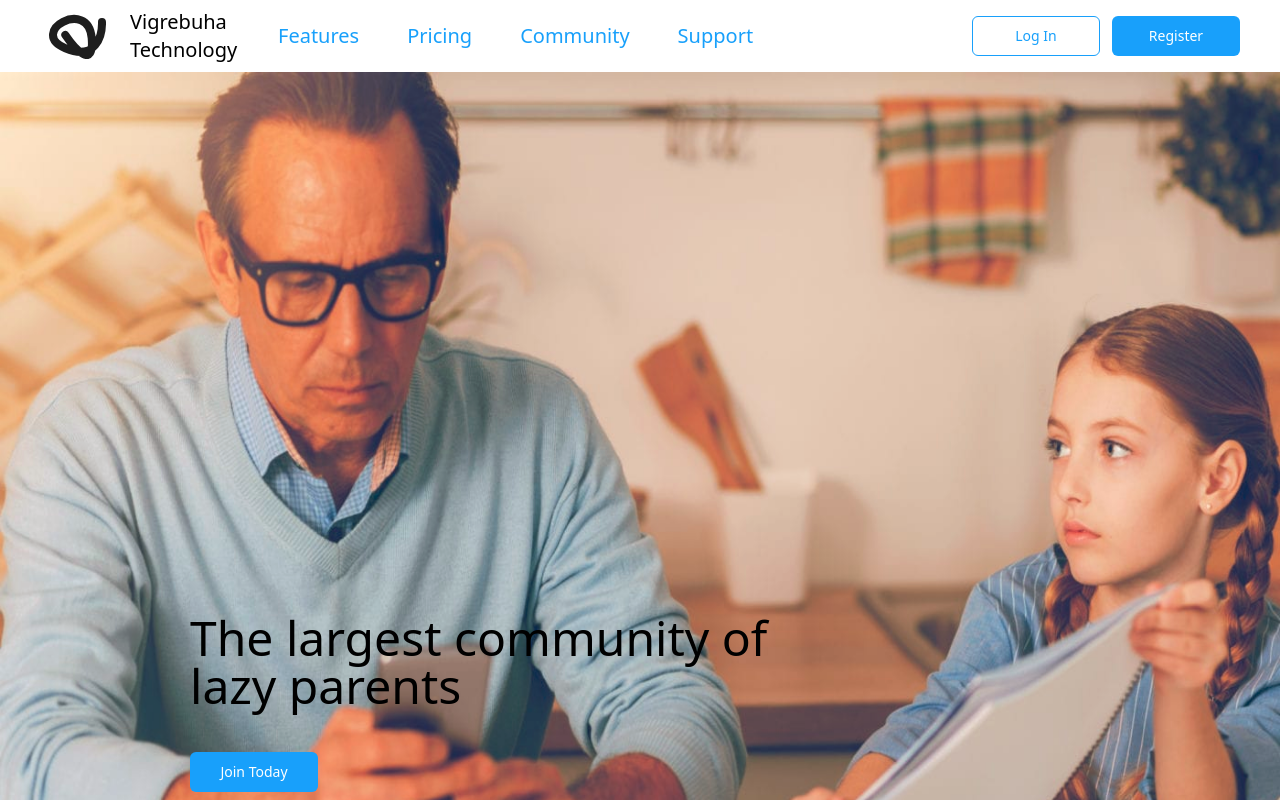
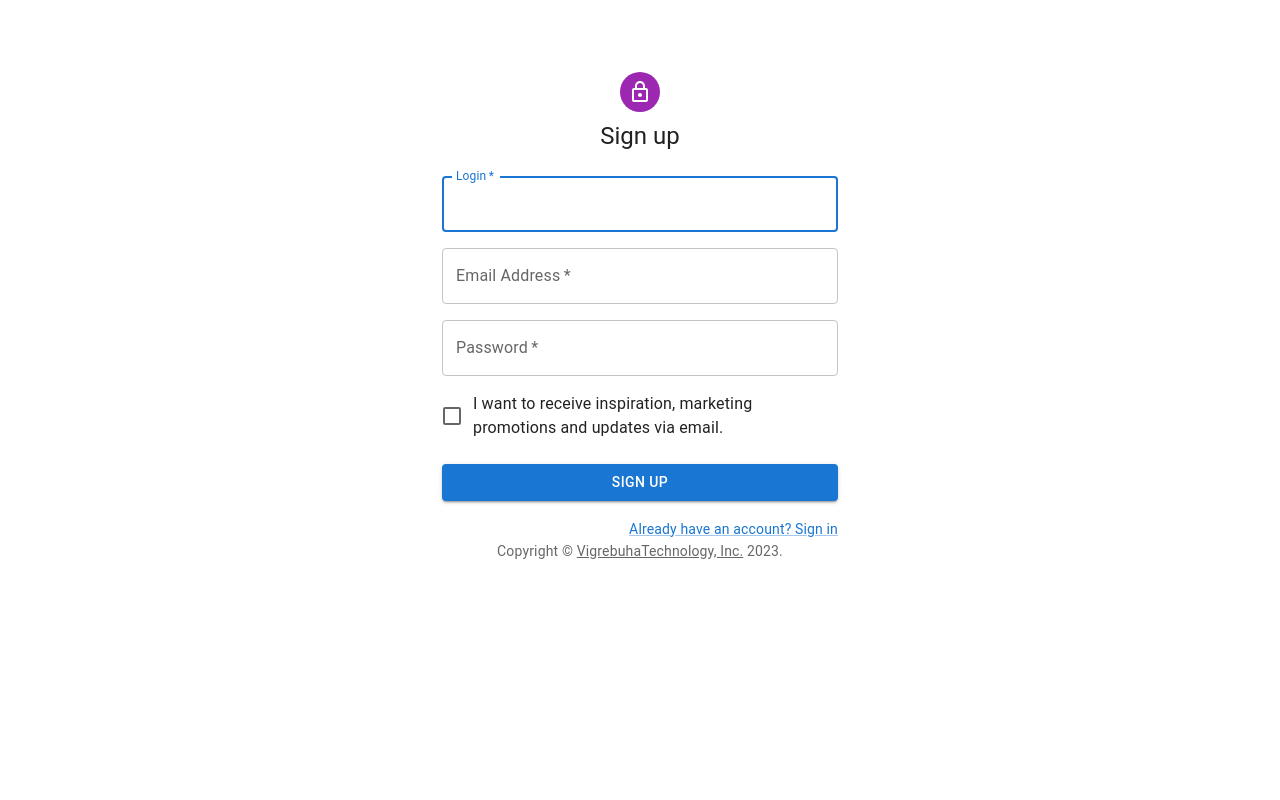
Before and after one commit to sofrin/ok-mom, a React (Vite) app: page /SignUp in a window 1280 px wide. Shown: the top 800 px of the page. Built offline with nearby package versions, Linux system fonts and the light colour scheme.

Commit message:
added SignIn&SignUp routing

```diff
--- a/index.html
+++ b/index.html
@@ -5,7 +5,7 @@
 		<link
 			rel="icon"
 			type="image/svg+xml"
-			href="/Vector 4.svg"
+			href="/Logo.png"
 		/>
 		<meta
 			name="viewport"
--- a/package.json
+++ b/package.json
@@ -15,7 +15,8 @@
     "@mui/icons-material": "^5.14.8",
     "@mui/material": "^5.14.8",
     "react": "^18.2.0",
-    "react-dom": "^18.2.0"
+    "react-dom": "^18.2.0",
+    "react-router-dom": "^6.15.0"
   },
   "devDependencies": {
     "@types/react": "^18.2.15",
--- a/src/App.tsx
+++ b/src/App.tsx
@@ -1,10 +1,37 @@
 import { Landing } from "./pages/Landing"
-
+import { Route, Routes } from 'react-router-dom';
+import SignIn from "./pages/SignIn";
+import SignUp from "./pages/SIgnUp";
+import { NotFound } from "./pages/NotFound";
+import { Home } from "./pages/Home";
 function App() {
 
 
   return (
-    <Landing />
+    <Routes>
+
+      <Route
+        path='/'
+        element={<Landing />}
+      />
+      <Route
+        path='/SignIn'
+        element={<SignIn />}
+      />
+      <Route
+        path='*'
+        element={<NotFound />}
+      />
+      <Route
+        path='/SignUp'
+        element={<SignUp />}
+      />
+      <Route
+        path='/Home'
+        element={<Home />}
+      />
+
+    </Routes>
   )
 }
 
--- a/src/main.tsx
+++ b/src/main.tsx
@@ -2,9 +2,13 @@ import React from 'react'
 import ReactDOM from 'react-dom/client'
 import App from './App.tsx'
 import './index.css'
+import { BrowserRouter } from 'react-router-dom'
 
 ReactDOM.createRoot(document.getElementById('root')!).render(
   <React.StrictMode>
-    <App />
+    <BrowserRouter>
+      <App />
+    </BrowserRouter>
+
   </React.StrictMode>,
 )
--- /dev/null
+++ b/src/pages/Home.tsx
@@ -0,0 +1,5 @@
+import React from "react";
+
+export const Home = () => {
+  return <div>Home</div>;
+};
--- a/src/pages/Landing.tsx
+++ b/src/pages/Landing.tsx
@@ -1,20 +1,23 @@
 import React from "react";
+import { Link, NavLink } from "react-router-dom";
 
 export const Landing = () => {
   return <>
     <header>
       <div className="container">
         <nav className="flex items-center justify-between px-10">
-          <a href="#" className="flex flex-row items-center p-2 gap-6 pr-12" ><img src='/Vector 4.svg' alt="logo" /> <span className="font-medium text-xl max-w-[100px]">Vigrebuha
-            Technology </span></a>
+          <Link to="/" className="flex flex-row items-center p-2 gap-6 pr-12" ><img src='/Vector 4.svg' alt="logo" /> <span className="font-medium text-xl max-w-[100px]">Vigrebuha
+            Technology </span></Link>
           <ul className="flex gap-12 mr-auto ">
-            <li><a className=" font-medium text-xl   text-[#18A0FB]  " href="#">Features</a></li>
-            <li><a className=" font-medium text-xl   text-[#18A0FB] " href="#">Pricing</a></li>
-            <li><a className=" font-medium text-xl   text-[#18A0FB] " href="#">Community</a></li>
-            <li><a className=" font-medium text-xl   text-[#18A0FB] " href="#">Support</a></li>
+            <li><NavLink className=" font-medium text-xl   text-[#18A0FB]  " to="/">Features</NavLink></li>
+            <li><NavLink className=" font-medium text-xl   text-[#18A0FB] " to="/">Pricing</NavLink></li>
+            <li><NavLink className=" font-medium text-xl   text-[#18A0FB] " to="/">Community</NavLink></li>
+            <li><NavLink className=" font-medium text-xl   text-[#18A0FB] " to="/">Support</NavLink></li>
           </ul>
-          <div className="flex gap-3 "><button className="w-32 h-10 rounded-md border-[1px] border-[#18A0FB] text-[#18A0FB] text-center text-sm"> Log In</button>
-            <button className="w-32 h-10 rounded-md text-white bg-[#18A0FB] text-center text-sm">Register</button></div>
+          <div className="flex gap-3 ">
+            <Link to='/SignIn'> <button className="w-32 h-10 rounded-md border-[1px] border-[#18A0FB] text-[#18A0FB] text-center text-sm"> Log In</button></Link>
+            <Link to='/SignUp'> <button className="w-32 h-10 rounded-md text-white bg-[#18A0FB] text-center text-sm">Register</button></Link>
+          </div>
         </nav>
       </div>
     </header>
@@ -66,12 +69,12 @@ export const Landing = () => {
     </main>
     <footer className="bg-[#EAEBE4]">
       <nav className="flex items-center  justify-between px-10 ">
-        <a href="#" className="flex flex-row items-center p-2 gap-6 pl-14" ><img src='/Vector 4.svg' alt="logo" /> <span className="font-medium text-xl max-w-[100px]">Vigrebuha
-          Technology </span></a>
+        <Link to="/" className="flex flex-row items-center p-2 gap-6 pl-14" ><img src='/Vector 4.svg' alt="logo" /> <span className="font-medium text-xl max-w-[100px]">Vigrebuha
+          Technology </span></Link>
         <ul className="flex gap-28  justify-center items-center flex-1">
-          <li><a className=" font-medium text-xl   text-black  " href="#">Mobile app</a></li>
-          <li><a className=" font-medium text-xl   text-black " href="#">Community</a></li>
-          <li><a className=" font-medium text-xl   text-black " href="#">Company</a></li>
+          <li><NavLink className=" font-medium text-xl   text-black  " to="/">Mobile app</NavLink></li>
+          <li><NavLink className=" font-medium text-xl   text-black " to="/">Community</NavLink></li>
+          <li><NavLink className=" font-medium text-xl   text-black " to="/">Company</NavLink></li>
 
         </ul>
         <p className="opacity-80 w-[240px] "> © VigrebuhaTechnology, Inc. 2023. We love our users!</p>
--- /dev/null
+++ b/src/pages/NotFound.tsx
@@ -0,0 +1,16 @@
+import React from "react";
+
+export const NotFound = () => {
+  return (
+    <div className="container" >
+      <h1>
+        <span>:( </span>
+        <br />
+        Ничего не найдено
+      </h1>
+      <p >
+        К сожалению данная страница отсуствует.
+      </p>
+    </div>
+  )
+};
--- a/src/pages/SIgnUp.tsx
+++ b/src/pages/SIgnUp.tsx
@@ -12,13 +12,14 @@ import LockOutlinedIcon from '@mui/icons-material/LockOutlined';
 import Typography from '@mui/material/Typography';
 import Container from '@mui/material/Container';
 import { createTheme, ThemeProvider } from '@mui/material/styles';
+import { useNavigate } from 'react-router-dom';
 
 function Copyright() {
   return (
     <Typography variant="body2" color="text.secondary" align="center" >
       {'Copyright © '}
-      <Link color="inherit" href="https://mui.com/">
-        Your Website
+      <Link color="inherit" href="/">
+        VigrebuhaTechnology, Inc.
       </Link>{' '}
       {new Date().getFullYear()}
       {'.'}
@@ -30,6 +31,7 @@ function Copyright() {
 const defaultTheme = createTheme();
 
 export default function SignUp() {
+  const navigate = useNavigate()
   const handleSubmit = (event: React.FormEvent<HTMLFormElement>) => {
     event.preventDefault();
     const data = new FormData(event.currentTarget);
@@ -38,6 +40,7 @@ export default function SignUp() {
       email: data.get('email'),
       password: data.get('password'),
     });
+    navigate('/Home')
   };
 
   return (
@@ -110,7 +113,7 @@ export default function SignUp() {
             </Button>
             <Grid container justifyContent="flex-end">
               <Grid item>
-                <Link href="#" variant="body2">
+                <Link href="/SignIn" variant="body2">
                   Already have an account? Sign in
                 </Link>
               </Grid>
--- a/src/pages/SignIn.tsx
+++ b/src/pages/SignIn.tsx
@@ -12,12 +12,13 @@ import LockOutlinedIcon from '@mui/icons-material/LockOutlined';
 import Typography from '@mui/material/Typography';
 import Container from '@mui/material/Container';
 import { createTheme, ThemeProvider } from '@mui/material/styles';
+import { useNavigate } from 'react-router-dom';
 
 function Copyright() {
   return (
     <Typography variant="body2" color="text.secondary" align="center">
       {'Copyright © '}
-      <Link color="inherit" href="https://mui.com/">
+      <Link color="inherit" href="/">
         Your Website
       </Link>{' '}
       {new Date().getFullYear()}
@@ -30,6 +31,7 @@ function Copyright() {
 const defaultTheme = createTheme();
 
 export default function SignIn() {
+  const navigate = useNavigate()
   const handleSubmit = (event: React.FormEvent<HTMLFormElement>) => {
     event.preventDefault();
     const data = new FormData(event.currentTarget);
@@ -37,6 +39,8 @@ export default function SignIn() {
       email: data.get('email'),
       password: data.get('password'),
     });
+    navigate('/Home')
+
   };
 
   return (
@@ -97,7 +101,7 @@ export default function SignIn() {
                 </Link>
               </Grid>
               <Grid item>
-                <Link href="#" variant="body2">
+                <Link href="/SignUp" variant="body2">
                   {"Don't have an account? Sign Up"}
                 </Link>
               </Grid>
```
Also changed, not shown: public/Logo.png (added), 1 other file (tests, documents, lock files or other folders).
